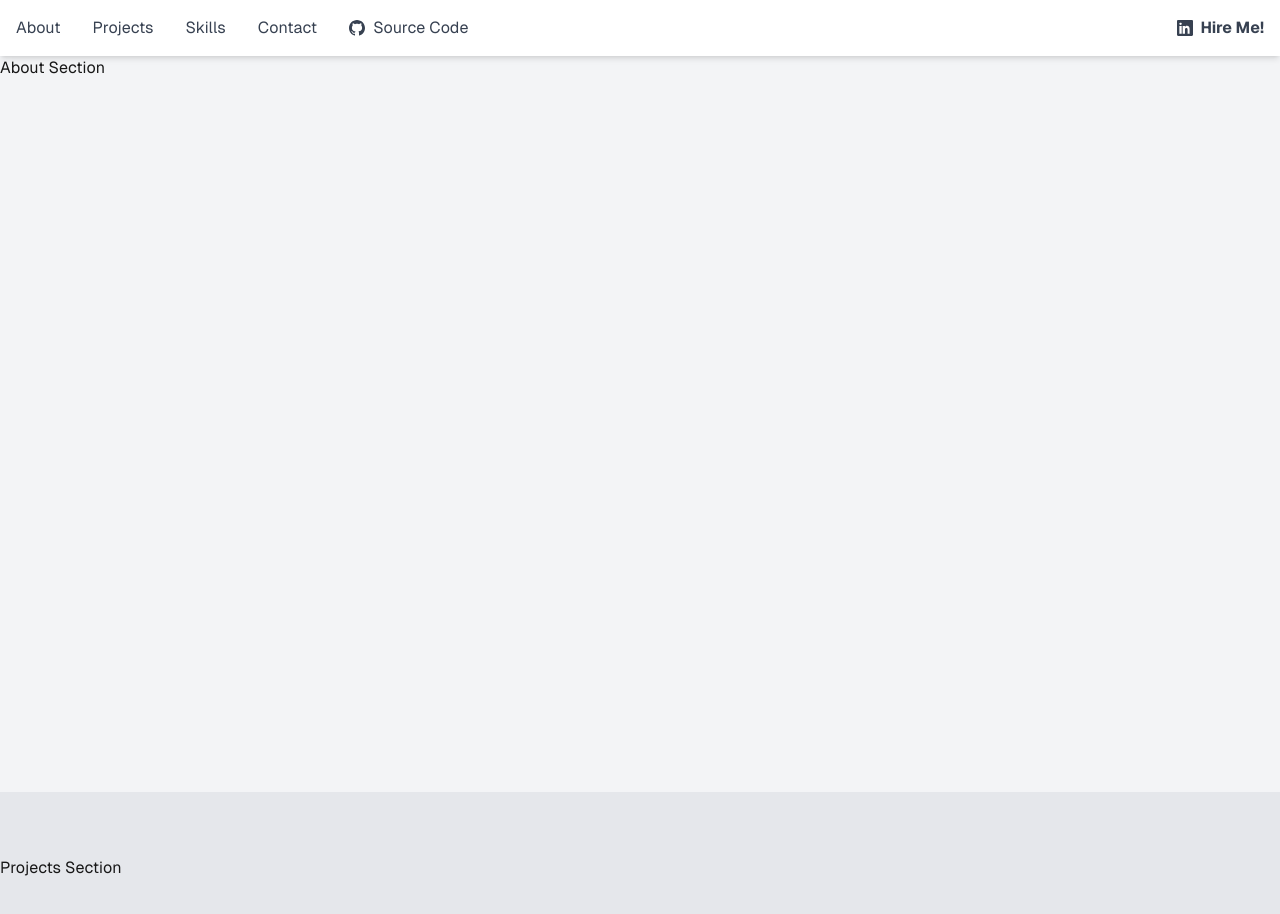
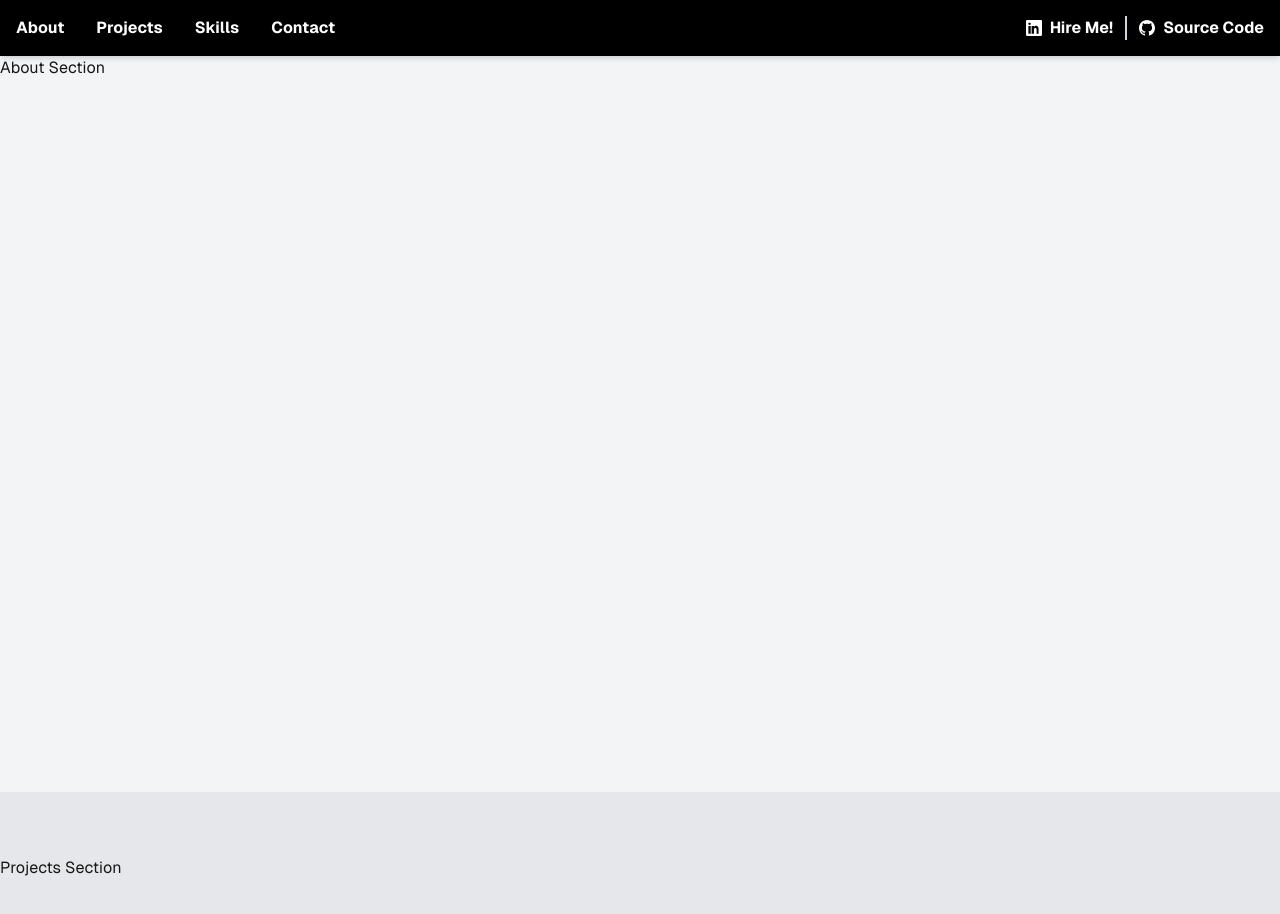
Before and after one commit to NikS-44/personal-portfolio, a Next.js app: page / in a window 1280 px wide. Shown: the top 914 px of the page. Built offline with nearby package versions, Linux system fonts and the light colour scheme.

Commit message:
feat: update page structure

```diff
--- a/app/page.tsx
+++ b/app/page.tsx
@@ -4,40 +4,40 @@ import LinkedInIcon from "@/app/components/LinkedInIcon";
 export default function Home() {
   return (
     <div className="flex flex-col items-center justify-center min-h-dvh font-[family-name:var(--font-geist-sans)]">
-      <header className="bg-white shadow-md sticky top-0 z-50 w-full">
+      <header className="bg-black text-white shadow-md sticky top-0 z-50 w-full">
         <div className="mx-auto flex justify-between items-center p-4 pt-1 flex-wrap max-w-7xl">
-          <nav className="flex gap-2 space-x-6 pt-3 mr-6">
-            <a href="#about" className="text-gray-700 hover:text-blue-600 transition-colors duration-300">
+          <nav className="font-bold flex gap-2 space-x-6 pt-3 mr-6">
+            <a href="#about" className="hover:text-cyan-400 transition-colors duration-300">
               About
             </a>
-            <a href="#projects" className="text-gray-700 hover:text-blue-600 transition-colors duration-300">
+            <a href="#projects" className="hover:text-cyan-400 transition-colors duration-300">
               Projects
             </a>
-            <a href="#skills" className="text-gray-700 hover:text-blue-600 transition-colors duration-300">
+            <a href="#skills" className="hover:text-cyan-400 transition-colors duration-300">
               Skills
             </a>
-            <a href="#contact" className="text-gray-700 hover:text-blue-600 transition-colors duration-300">
+            <a href="#contact" className="hover:text-cyan-400 transition-colors duration-300">
               Contact
             </a>
+          </nav>
+          <div className="font-bold pt-3 flex">
             <a
-              className="flex items-center gap-2 hover:underline hover:underline-offset-4 text-gray-700 hover:text-blue-600 transition-colors duration-300 text-nowrap"
+              className="flex items-center gap-2 hover:underline hover:underline-offset-4 hover:text-cyan-400 transition-colors duration-300 text-nowrap mr-3 pr-3 border-r-2 border-gray-300"
+              href="https://www.linkedin.com/in/nik-shah-657ba616/"
+              target="_blank"
+              rel="noopener noreferrer"
+            >
+              <LinkedInIcon />
+              Hire Me!
+            </a>
+            <a
+              className="flex items-center gap-2 hover:underline hover:underline-offset-4 hover:text-cyan-400 transition-colors duration-300 text-nowrap"
               href="https://github.com/NikS-44/personal-portfolio"
               target="_blank"
               rel="noopener noreferrer"
             >
               <GitHubIcon />
               Source Code
-            </a>
-          </nav>
-          <div className="font-bold text-gray-800 pt-3">
-            <a
-              className="flex items-center gap-2 hover:underline hover:underline-offset-4 text-gray-700 hover:text-blue-600 transition-colors duration-300 text-nowrap"
-              href="https://www.linkedin.com/in/nik-shah-657ba616/"
-              target="_blank"
-              rel="noopener noreferrer"
-            >
-              <LinkedInIcon />
-              Hire Me!
             </a>
           </div>
         </div>
```
